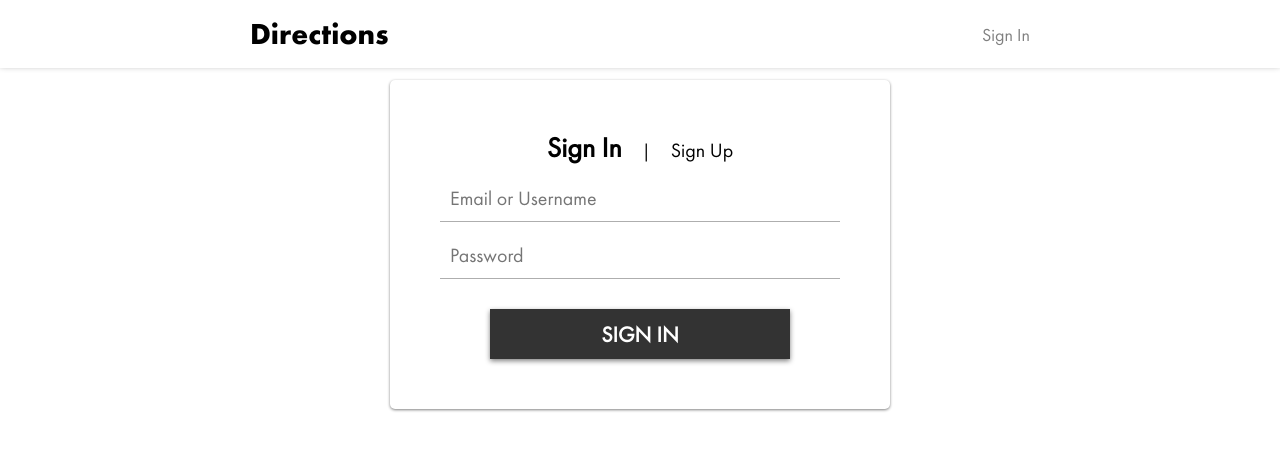
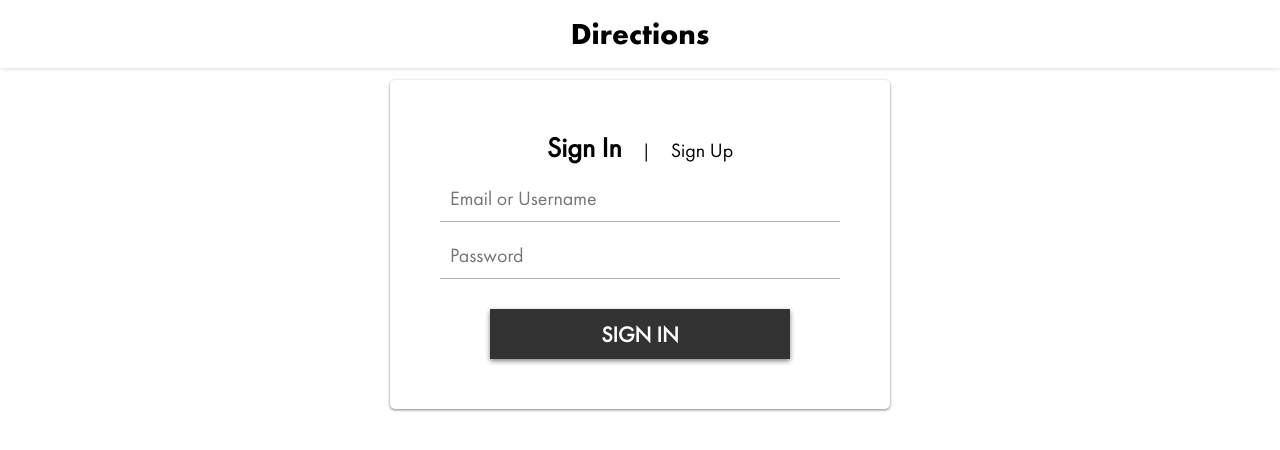
Before and after one commit to Arjun-sna/directions_graphql_frontend, a React app: page /auth in a window 1280 px wide. Built offline with nearby package versions, Linux system fonts and the light colour scheme; no server answers.

Commit message:
show user name on login

```diff
--- a/src/components/navbar/index.js
+++ b/src/components/navbar/index.js
@@ -1,16 +1,24 @@
 import React from 'react';
+import { useQuery } from '@apollo/react-hooks';
 import { Link } from 'react-router-dom';
 import styles from './styles.scss';
+import { LOCAL_USER_DATA } from '~/modules/app/gqlQueries';
 
-export default () => (
+export default () => {
+  const { data: { token, user } } = useQuery(LOCAL_USER_DATA);
+  return (
     <div className={styles['navbar']}>
       <div className={`${styles['nav-content']} container`}>
-      <Link to='/' className={styles['logo']}>
+        <Link to='/' className={`${styles['logo']} ${!token && styles['align-center']}`}>
           Directions
         </Link>
+        {
+          token &&
           <Link to='/auth' className={styles['auth-menu']}>
-        Sign In
+            { user.username }
           </Link>
+        }
       </div>
     </div>
-);
+  )
+};
--- a/src/components/navbar/styles.scss
+++ b/src/components/navbar/styles.scss
@@ -12,6 +12,10 @@
     display: flex;
     justify-content: center;
     align-items: center;
+  }
+
+  .align-center {
+    text-align: center;
   }
 
   .logo {
--- a/src/modules/app/gqlQueries.js
+++ b/src/modules/app/gqlQueries.js
@@ -17,6 +17,17 @@ export const SIGN_UP = gql`
   mutation ($userIdentifier: String!, $username: String!, $password: String!) {
     signUp(email: $userIdentifier, username: $username, password: $password) {
       id
+    }
+  }
+`
+
+export const LOCAL_USER_DATA = gql`
+  query {
+    token @client
+    user @client {
+      email
+      id
+      username
     }
   }
 `
```
Lines whose indentation alone changed are shown as unchanged.
